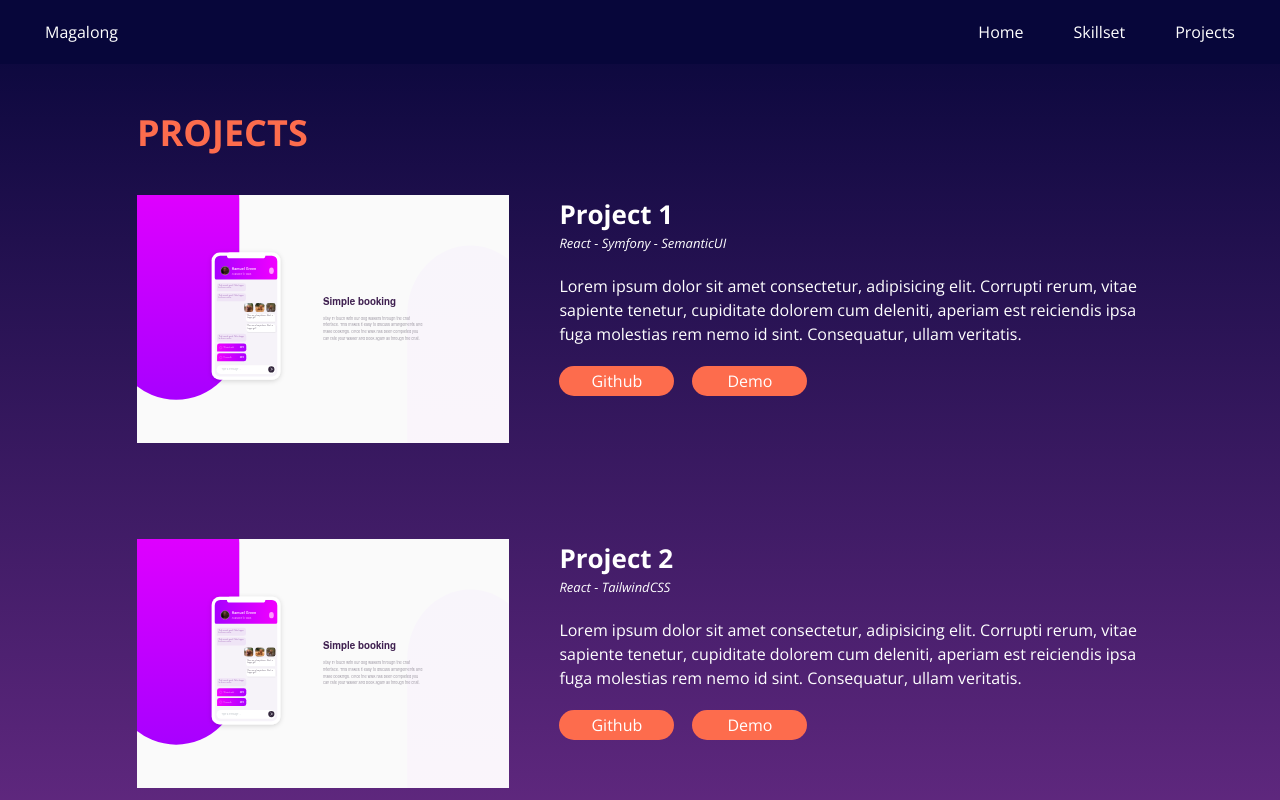
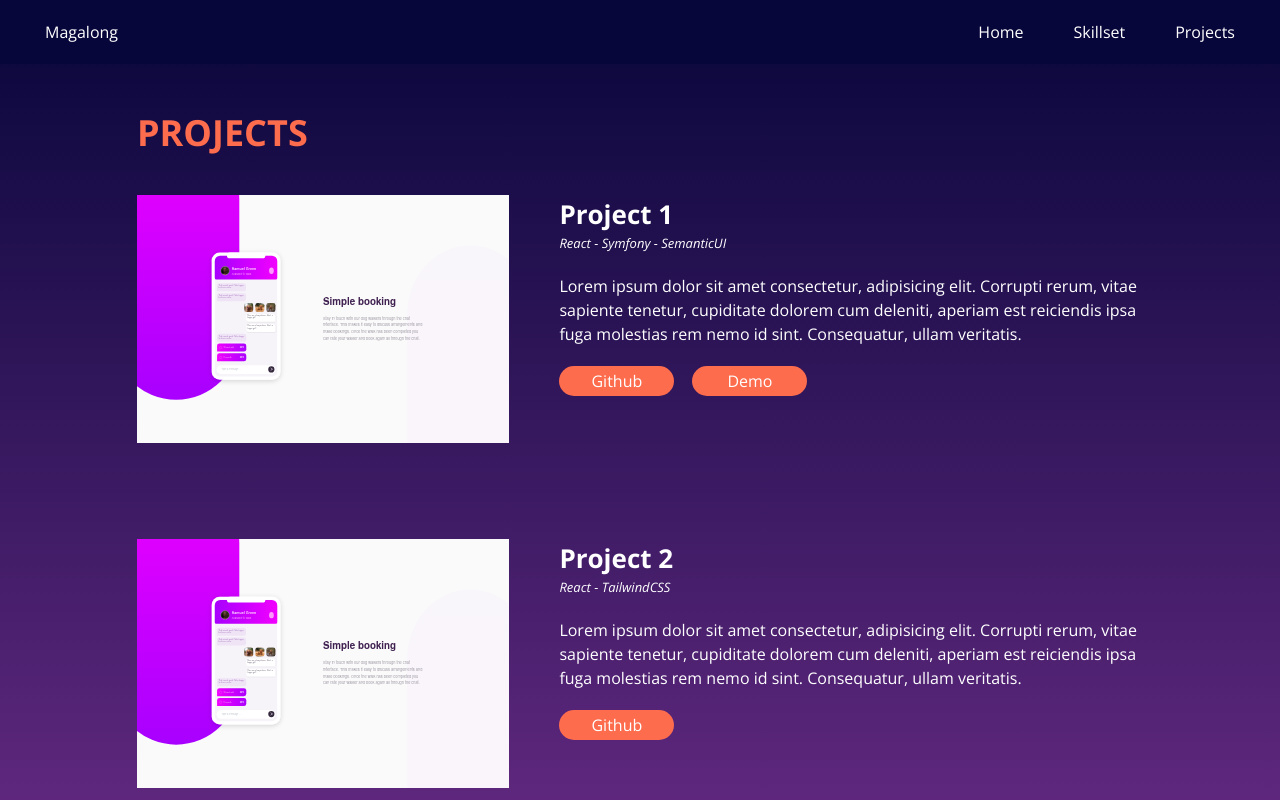
Before and after one commit to bryanmagalong/portfolio, a React (Create React App) app: page /projects in a window 1280 px wide. Shown: the top 800 px of the page. Built offline with nearby package versions, Linux system fonts and the light colour scheme.

Commit message:
feat(ProjectCard): add display condition for buttons

```diff
--- a/src/components/Projects/ProjectCard.js
+++ b/src/components/Projects/ProjectCard.js
@@ -18,8 +18,8 @@ const ProjectCard = ({
       <p className="text-techlist italic mb-5">{techList.join(' - ')}</p>
       <p className="mb-5">{description}</p>
       <div className="flex gap-x-18">
-        <Button name="Github" link={github} />
-        <Button name="Demo" link={website} />
+        {github && <Button name="Github" link={github} />}
+        {website && <Button name="Demo" link={website} />}
       </div>
     </div>
   </li>
--- a/src/data/projects-data.js
+++ b/src/data/projects-data.js
@@ -17,7 +17,7 @@ const projects = [
     description:
       'Lorem ipsum dolor sit amet consectetur, adipisicing elit. Corrupti rerum, vitae sapiente tenetur, cupiditate dolorem cum deleniti, aperiam est reiciendis ipsa fuga molestias rem nemo id sint. Consequatur, ullam veritatis.',
     github: '#',
-    website: '#',
+    website: '',
   },
 ];
 
```
